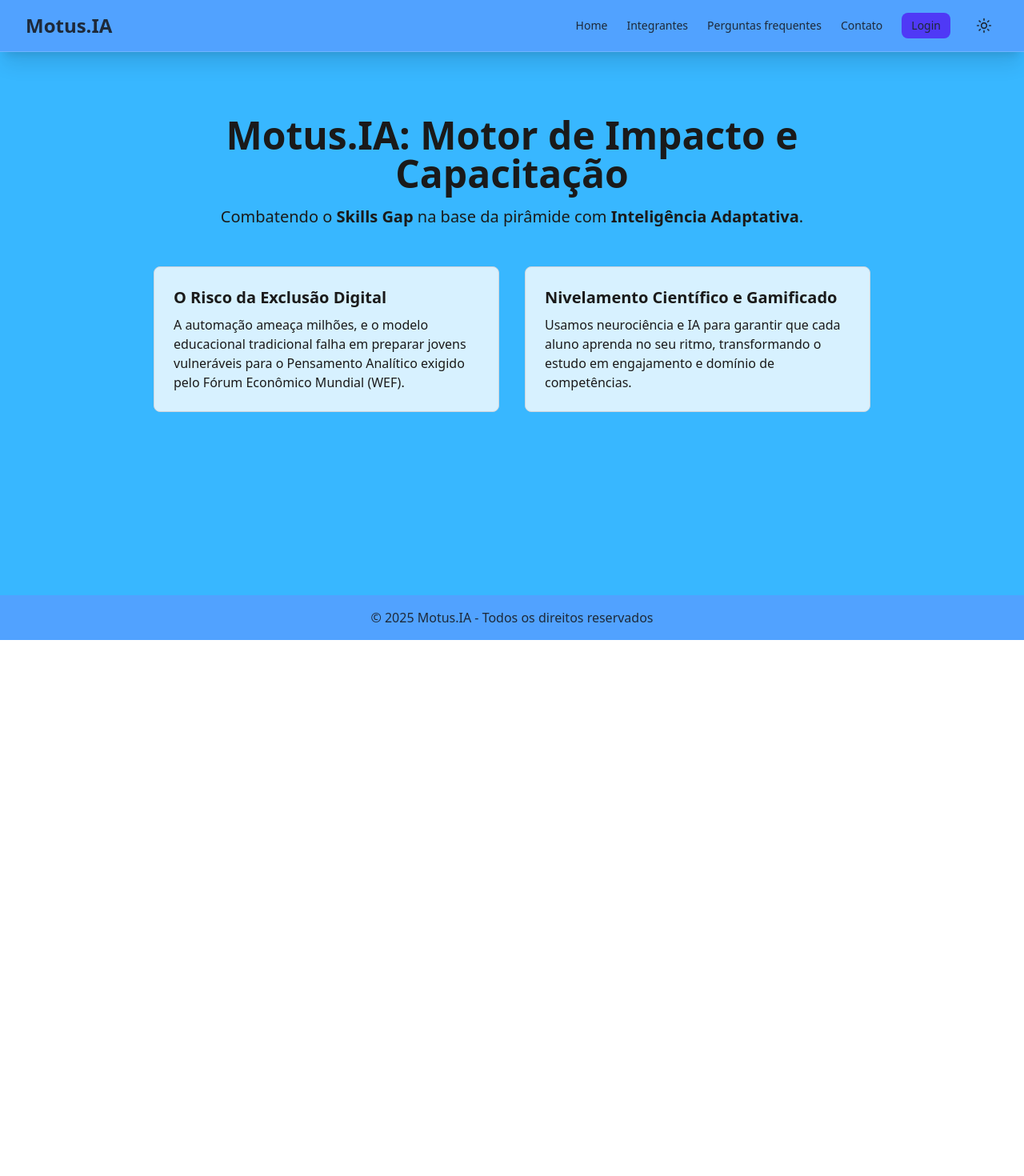
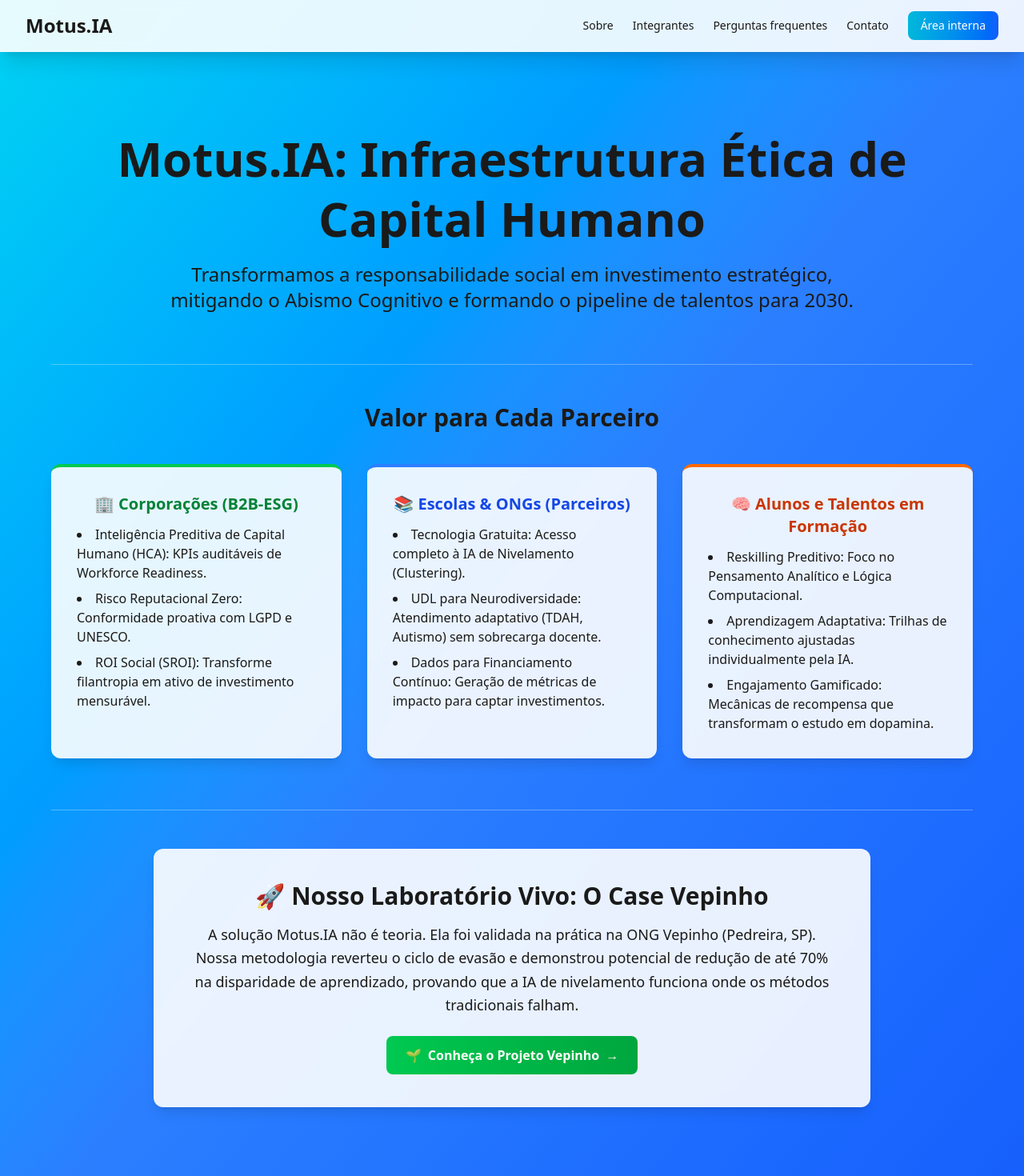
Before and after one commit to mrpine19/motus-front, a React (Vite) app: page / in a window 1280 px wide. Shown: the top 1470 px of the page at 80% size. Before the commit the page ends 800 px from the top, so only its background shows below. Built offline with nearby package versions, Linux system fonts and the light colour scheme.

Commit message:
style: melhorando o conteúdo das páginas obrigatórias

```diff
--- a/src/App.tsx
+++ b/src/App.tsx
@@ -2,7 +2,6 @@
 import { AuthProvider } from "./page/AuthContext";
 import HomePage from "./page/HomePage";
 import IntegrantesPage from "./page/IntegrantesPage";
-import AboutPage from "./page/AboutPage";
 import LoginPage from "./page/LoginPage";
 import ContactPage from "./page/ContactPage";
 import MainLayout from "./components/layout/MainLayout";
@@ -25,7 +24,6 @@
           <Route path="/" element={<MainLayout />}>
             <Route index element={<HomePage />} />
             <Route path="integrantes" element={<IntegrantesPage />} />
-            <Route path="sobre" element={<AboutPage />} />
             <Route path="perguntas" element={<QuestionsPage />} />
             <Route path="login" element={<LoginPage />} />
             <Route path="contato" element={<ContactPage />} />
--- a/src/components/layout/Header.tsx
+++ b/src/components/layout/Header.tsx
@@ -1,6 +1,5 @@
 import React from 'react';
 import { Link, useNavigate } from 'react-router-dom';
-import { Sun, Moon } from 'lucide-react';
 
 const useAuth = () => {
     return {
@@ -15,10 +14,9 @@
 const Header: React.FC = () => {
     const navigate = useNavigate();
     const { isLoggedIn, userRole } = useAuth();
-    const isDarkMode = true;
 
     const NAV_ITEMS = [
-        { name: 'Home', path: '/', visibleTo: ['GUEST', 'ALUNO', 'VOLUNTARIO', 'PATROCINADOR'] },
+        { name: 'Sobre', path: '/', visibleTo: ['GUEST', 'ALUNO', 'VOLUNTARIO', 'PATROCINADOR'] },
         { name: 'Integrantes', path: '/integrantes', visibleTo: ['GUEST', 'ALUNO', 'VOLUNTARIO', 'PATROCINADOR'] },
         { name: 'Perguntas frequentes', path: '/perguntas', visibleTo: ['GUEST', 'ALUNO', 'VOLUNTARIO', 'PATROCINADOR'] },
         { name: 'Contato', path: '/contato', visibleTo: ['GUEST', 'ALUNO', 'VOLUNTARIO', 'PATROCINADOR'] },
@@ -27,11 +25,11 @@
     ];
 
     return (
-        <header className="sticky top-0 z-50 bg-blue-400 shadow-xl border-b border-blue-300/50">
+        <header className="sticky top-0 z-50 bg-white/90 backdrop-blur-sm shadow-xl border-b border-white/20">
             <div className="container mx-auto flex h-16 items-center justify-between px-4 sm:px-6 lg:px-8">
                 <h1
                     onClick={() => navigate('/')}
-                    className="text-2xl font-black text-gray-800 cursor-pointer hover:text-gray-900 transition-colors"
+                    className="text-2xl font-black text-[#1a1a1a] cursor-pointer hover:text-cyan-600 transition-colors"
                 >
                     Motus.IA
                 </h1>
@@ -46,7 +44,7 @@
                                 <Link
                                     key={item.path}
                                     to={item.path}
-                                    className="text-sm font-medium text-gray-800 hover:text-gray-900 transition-colors"
+                                    className="text-sm font-medium text-[#1a1a1a] hover:text-cyan-600 transition-colors"
                                 >
                                     {item.name}
                                 </Link>
@@ -56,27 +54,19 @@
                         {isLoggedIn ? (
                             <Link
                                 to="/login"
-                                className="inline-flex items-center text-sm font-medium bg-indigo-600 px-3 py-1.5 rounded-lg hover:bg-indigo-500 transition-colors"
+                                className="inline-flex items-center text-sm font-medium bg-gradient-to-r from-cyan-500 to-blue-600 text-white px-4 py-2 rounded-lg hover:from-cyan-600 hover:to-blue-700 transition-all duration-300 transform hover:scale-105"
                             >
-                                Login
+                                Área interna
                             </Link>
                         ) : (
-                             <Link
+                            <Link
                                 to="/login"
-                                className="inline-flex items-center text-sm font-medium bg-indigo-600 px-3 py-1.5 rounded-lg hover:bg-indigo-500 transition-colors"
+                                className="inline-flex items-center text-sm font-medium bg-gradient-to-r from-cyan-500 to-blue-600 text-white px-4 py-2 rounded-lg hover:from-cyan-600 hover:to-blue-700 transition-all duration-300 transform hover:scale-105"
                             >
-                                Login
+                                Entrar
                             </Link>
                         )}
                     </nav>
-
-                    <button
-                        type="button"
-                        className="p-2 rounded-full hover:bg-blue-300 focus:outline-none focus:ring-2 focus:ring-gray-800 focus:ring-offset-2 focus:ring-offset-blue-400"
-                        aria-label="Alternar tema"
-                    >
-                        {isDarkMode ? <Sun size={20} className="text-gray-800" /> : <Moon size={20} className="text-gray-800" />}
-                    </button>
                 </div>
             </div>
         </header>
--- a/src/components/layout/MainLayout.tsx
+++ b/src/components/layout/MainLayout.tsx
@@ -3,13 +3,20 @@
 
 export function MainLayout() {
   return (
-    <div className="min-h-screen flex flex-col bg-[#38b7ff] text-gray-800">
+    <div className="min-h-screen flex flex-col bg-gradient-to-br from-cyan-400 via-blue-500 to-blue-600 text-[#1a1a1a]">
       <Header />
-      <main className="grow py-8">
+      <main className="flex-1 py-8">
         <Outlet />
       </main>
-      <footer className="bg-blue-400 text-center p-4 text-gray-800">
-        © 2025 Motus.IA - Todos os direitos reservados
+      <footer className="bg-white/90 backdrop-blur-sm text-center p-6 border-t border-white/20">
+        <div className="container mx-auto">
+          <p className="text-[#1a1a1a] font-medium">
+            © 2025 Motus.IA - Todos os direitos reservados
+          </p>
+          <p className="text-[#1a1a1a]/70 text-sm mt-2">
+            Transformando educação através da inteligência artificial
+          </p>
+        </div>
       </footer>
     </div>
   );
--- a/src/components/layout/SystemLayout.tsx
+++ b/src/components/layout/SystemLayout.tsx
@@ -54,8 +54,11 @@
 
         <footer className="bg-white/90 backdrop-blur-sm border-t border-white/20 py-4 px-6 flex-shrink-0">
           <div className="flex items-center justify-between text-sm">
-            <p className="text-[#1a1a1a]/70">
+            <p className="text-[#1a1a1a] font-medium">
               © 2025 Motus.IA - Todos os direitos reservados
+            </p>
+            <p className="text-[#1a1a1a]/70 text-sm mt-2">
+              Transformando educação através da inteligência artificial
             </p>
           </div>
         </footer>
--- a/src/page/AboutPage.tsx
+++ /dev/null
@@ -1,23 +0,0 @@
-export function AboutPage() {
-  return (
-    <div className="container mx-auto px-4 text-center">
-      <h1 className="text-4xl font-bold text-cyan-400 mb-4">
-        Sobre o Motus.IA
-      </h1>
-      <div className="max-w-3xl mx-auto bg-gray-800/50 p-8 rounded-lg border border-gray-700 text-left">
-        <h2 className="text-2xl font-semibold text-gray-200 mb-4">
-          Nossa Missão
-        </h2>
-        <p className="text-gray-400">
-          O Motus.IA é uma plataforma B2B-ESG focada no Futuro do Trabalho,
-          projetada para combater o gap de habilidades na base da pirâmide
-          social. Utilizamos inteligência adaptativa e neurociência para
-          oferecer uma educação gamificada e personalizada, preparando jovens
-          para as competências do século XXI, como o pensamento analítico.
-        </p>
-      </div>
-    </div>
-  );
-}
-
-export default AboutPage;
--- a/src/page/ContactPage.tsx
+++ b/src/page/ContactPage.tsx
@@ -1,5 +1,5 @@
 import { useState } from "react";
-import { Send, Mail, Phone, MapPin, Clock, CheckCircle, Linkedin, Github } from "lucide-react";
+import { Send, Mail, Phone, MapPin, Clock, CheckCircle } from "lucide-react";
 
 export function ContactPage() {
   const [isSubmitted, setIsSubmitted] = useState(false);
@@ -93,24 +93,6 @@
                   </div>
                 </div>
               ))}
-            </div>
-
-            <div className="border-t border-gray-200/50 pt-6">
-              <h3 className="font-semibold text-[#1a1a1a] mb-4">Siga-nos</h3>
-              <div className="flex space-x-4">
-                <a
-                  href="#"
-                  className="w-10 h-10 bg-gray-100 hover:bg-blue-100 text-[#1a1a1a] rounded-lg flex items-center justify-center transition-all duration-300 transform hover:scale-110"
-                >
-                  <Linkedin size={20} />
-                </a>
-                <a
-                  href="#"
-                  className="w-10 h-10 bg-gray-100 hover:bg-gray-200 text-[#1a1a1a] rounded-lg flex items-center justify-center transition-all duration-300 transform hover:scale-110"
-                >
-                  <Github size={20} />
-                </a>
-              </div>
             </div>
           </div>
         </div>
--- a/src/page/DashboardMentorPage.tsx
+++ b/src/page/DashboardMentorPage.tsx
@@ -21,7 +21,7 @@
   maioresDificuldades: DificuldadeAreaDto[];
 }
 
-const MOCK_VOLUNTARIO_ID = 1;
+const MOCK_VOLUNTARIO_ID = 2;
 
 export function DashboardMentorPage() {
   const [turmas, setTurmas] = useState<TurmaDashboardDto[]>([]);
--- a/src/page/HomePage.tsx
+++ b/src/page/HomePage.tsx
@@ -1,48 +1,87 @@
 export function HomePage() {
+  const handleVepinhoClick = () => {
+    window.open('https://ceappedreira.org.br/cursos/ensino-livre-vepinho/', '_blank');
+  };
+
   return (
-    <div className="flex flex-col items-center justify-center text-center py-12">
-      <div className="max-w-4xl mx-auto">
-        <h1 className="text-4xl md:text-5xl font-extrabold text-[#1a1a1a]">
-          Motus.IA: Motor de Impacto e Capacitação
-        </h1>
+    <div className="flex flex-col items-center justify-center text-center py-16 px-4">
+      <div className="max-w-6xl mx-auto">
 
-        <p className="mt-4 text-lg md:text-xl text-[#1a1a1a]">
-          Combatendo o{" "}
-          <strong className="font-semibold text-[#1a1a1a]">Skills Gap</strong> na
-          base da pirâmide com{" "}
-          <strong className="font-semibold text-[#1a1a1a]">
-            Inteligência Adaptativa
-          </strong>
-          .
-        </p>
+        <header className="mb-16">
+          <h1 className="text-5xl md:text-6xl font-extrabold text-[#1a1a1a] leading-tight">
+            Motus.IA: Infraestrutura Ética de Capital Humano
+          </h1>
 
-        <div className="mt-12 grid grid-cols-1 md:grid-cols-2 gap-8 text-left">
-          <div className="bg-white/80 p-6 rounded-lg border border-gray-300">
-            <h2 className="text-xl font-bold text-[#1a1a1a] mb-2">
-              O Risco da Exclusão Digital
-            </h2>
-            <p className="text-[#1a1a1a]">
-              A automação ameaça milhões, e o modelo educacional tradicional
-              falha em preparar jovens vulneráveis para o{" "}
-              <strong className="font-medium text-[#1a1a1a]">
-                Pensamento Analítico
-              </strong>{" "}
-              exigido pelo Fórum Econômico Mundial (WEF).
-            </p>
+          <p className="mt-4 text-xl md:text-2xl text-[#1a1a1a] max-w-4xl mx-auto">
+            Transformamos a responsabilidade social em investimento estratégico,
+            mitigando o Abismo Cognitivo e formando o pipeline de talentos para 2030.
+          </p>
+        </header>
+
+        <hr className="my-12 border-white/30" />
+
+        <section className="mb-16">
+          <h2 className="text-3xl font-bold text-[#1a1a1a] mb-10">
+            Valor para Cada Parceiro
+          </h2>
+          <div className="grid grid-cols-1 md:grid-cols-3 gap-8">
+            <div className="bg-white/90 backdrop-blur-sm p-8 rounded-xl shadow-lg border-t-4 border-green-500">
+              <h3 className="text-xl font-bold text-green-700 mb-3">
+                🏢 Corporações (B2B-ESG)
+              </h3>
+              <ul className="text-[#1a1a1a] list-disc list-inside space-y-2 text-left">
+                <li>Inteligência Preditiva de Capital Humano (HCA): KPIs auditáveis de Workforce Readiness.</li>
+                <li>Risco Reputacional Zero: Conformidade proativa com LGPD e UNESCO.</li>
+                <li>ROI Social (SROI): Transforme filantropia em ativo de investimento mensurável.</li>
+              </ul>
+            </div>
+
+            <div className="bg-white/90 backdrop-blur-sm p-8 rounded-xl shadow-lg border-t-4 border-blue-500">
+              <h3 className="text-xl font-bold text-blue-700 mb-3">
+                📚 Escolas & ONGs (Parceiros)
+              </h3>
+              <ul className="text-[#1a1a1a] list-disc list-inside space-y-2 text-left">
+                <li>Tecnologia Gratuita: Acesso completo à IA de Nivelamento (Clustering).</li>
+                <li>UDL para Neurodiversidade: Atendimento adaptativo (TDAH, Autismo) sem sobrecarga docente.</li>
+                <li>Dados para Financiamento Contínuo: Geração de métricas de impacto para captar investimentos.</li>
+              </ul>
+            </div>
+
+            <div className="bg-white/90 backdrop-blur-sm p-8 rounded-xl shadow-lg border-t-4 border-orange-500">
+              <h3 className="text-xl font-bold text-orange-700 mb-3">
+                🧠 Alunos e Talentos em Formação
+              </h3>
+              <ul className="text-[#1a1a1a] list-disc list-inside space-y-2 text-left">
+                <li>Reskilling Preditivo: Foco no Pensamento Analítico e Lógica Computacional.</li>
+                <li>Aprendizagem Adaptativa: Trilhas de conhecimento ajustadas individualmente pela IA.</li>
+                <li>Engajamento Gamificado: Mecânicas de recompensa que transformam o estudo em dopamina.</li>
+              </ul>
+            </div>
           </div>
+        </section>
 
-          <div className="bg-white/80 p-6 rounded-lg border border-gray-300">
-            <h2 className="text-xl font-bold text-[#1a1a1a] mb-2">
-              Nivelamento Científico e Gamificado
-            </h2>
-            <p className="text-[#1a1a1a]">
-              Usamos neurociência e IA para garantir que cada aluno aprenda no
-              seu ritmo, transformando o estudo em{" "}
-              <strong className="font-medium text-[#1a1a1a]">engajamento</strong>{" "}
-              e domínio de competências.
-            </p>
-          </div>
-        </div>
+        <hr className="my-12 border-white/30" />
+
+        <section className="bg-white/90 backdrop-blur-sm p-10 rounded-xl shadow-lg max-w-4xl mx-auto border border-white/20">
+          <h2 className="text-3xl font-bold text-[#1a1a1a] mb-4">
+            🚀 Nosso Laboratório Vivo: O Case Vepinho
+          </h2>
+          <p className="text-lg text-[#1a1a1a] leading-relaxed mb-6">
+            A solução Motus.IA não é teoria. Ela foi validada na prática
+            na ONG Vepinho (Pedreira, SP). Nossa metodologia reverteu o ciclo de evasão e demonstrou
+            potencial de redução de até 70% na disparidade de aprendizado, provando
+            que a IA de nivelamento funciona onde os métodos tradicionais falham.
+          </p>
+          <button
+            onClick={handleVepinhoClick}
+            className="bg-gradient-to-r from-green-500 to-green-600 hover:from-green-600 hover:to-green-700 text-white font-bold py-3 px-6 rounded-lg transition-all duration-300 transform hover:scale-105 flex items-center justify-center gap-2 mx-auto"
+          >
+            <span>🌱</span>
+            Conheça o Projeto Vepinho
+            <span>→</span>
+          </button>
+        </section>
+
       </div>
     </div>
   );
--- a/src/page/LoginPage.tsx
+++ b/src/page/LoginPage.tsx
@@ -122,18 +122,6 @@
               </button>
             </div>
           </form>
-
-          <div className="bg-gray-50/50 px-8 py-4 border-t border-gray-200/50">
-            <p className="text-center text-sm text-[#1a1a1a]/70">
-              Não tem uma conta?{" "}
-              <a
-                href="#"
-                className="font-medium text-cyan-600 hover:text-cyan-500 transition-colors"
-              >
-                Solicite acesso
-              </a>
-            </p>
-          </div>
         </div>
       </div>
     </div>
```
